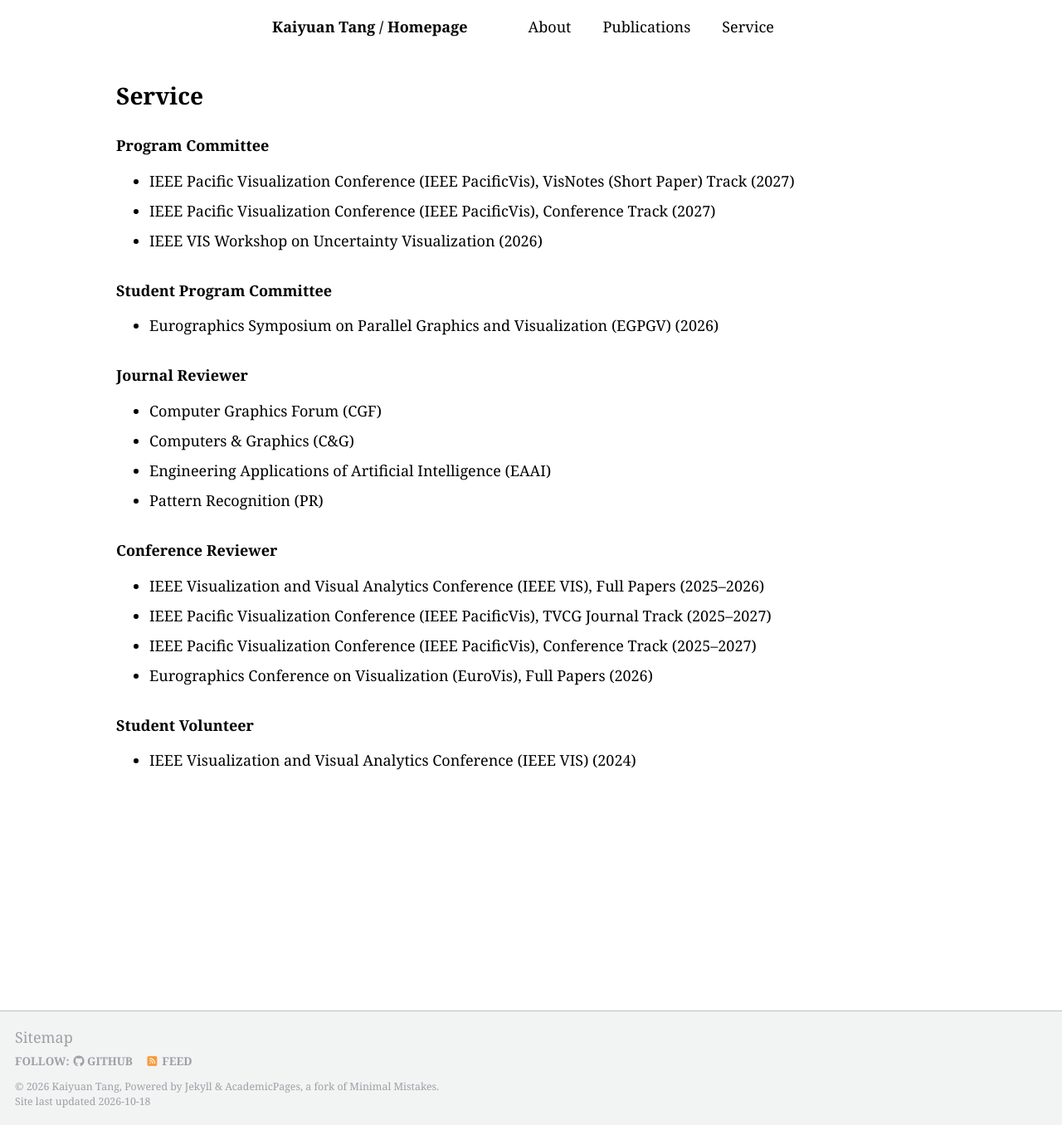
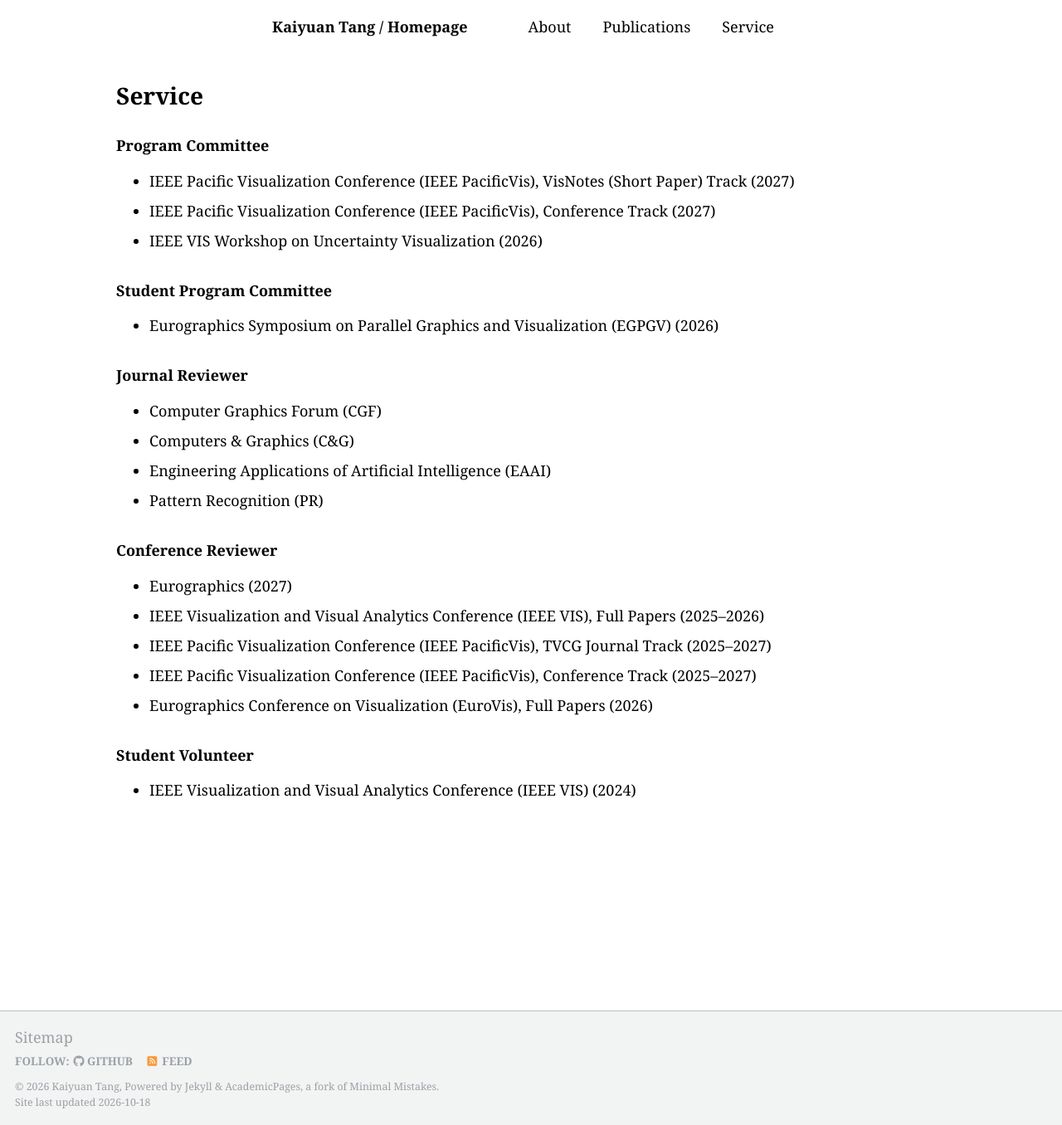
Before and after one commit to TouKaienn/TouKaienn.github.io, a Jekyll site: the page built from _pages/service.html, in a window 1280 px wide and 1356 px high. Shown: the whole window at 83% size. Built offline with Jekyll 4.4.1, drawn with Linux system fonts in a browser that asks for light colours; a style sheet for code colours, icons or effects is not loaded.

Commit message:
Add Eurographics 2027 reviewer service

```diff
--- a/_data/services.yml
+++ b/_data/services.yml
@@ -1,4 +1,5 @@
 # Service record synchronized with the supplied KaiyuanTang_CV.pdf on October 14, 2026.
+# Eurographics 2027 reviewer service confirmed separately by Kaiyuan Tang.
 - title: Program Committee
   items:
     - venue: IEEE Pacific Visualization Conference (IEEE PacificVis), VisNotes (Short Paper) Track
@@ -19,6 +20,8 @@
     - venue: Pattern Recognition (PR)
 - title: Conference Reviewer
   items:
+    - venue: Eurographics
+      years: "2027"
     - venue: IEEE Visualization and Visual Analytics Conference (IEEE VIS), Full Papers
       years: "2025–2026"
     - venue: IEEE Pacific Visualization Conference (IEEE PacificVis), TVCG Journal Track
```
